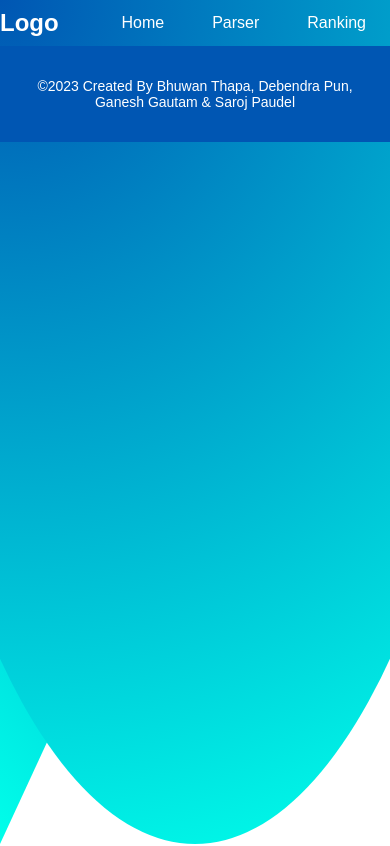
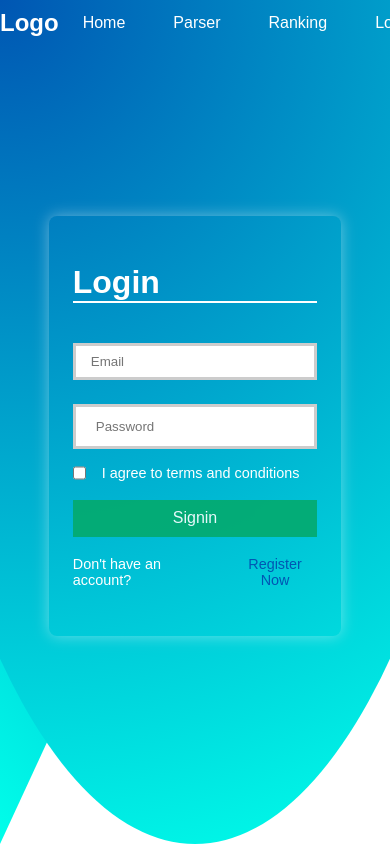
Before and after one commit to B1Th/Resume-Parser-Analyzer, a React (Create React App) app: page /login in a window 390 px wide. Shown: the top 846 px of the page. Built offline with nearby package versions, Linux system fonts and the light colour scheme; the HTML template or start-up script is replaced by a standard one.

Commit message:
added login and registration ui

```diff
--- a/src/App.js
+++ b/src/App.js
@@ -4,6 +4,8 @@ import Home from "./Home";
 import Navbar from "./Navbar";
 import Parser from "./Parser";
 import Ranking from "./Ranking";
+import Login from "./Login";
+import Register from "./Register";
 import Footer from "./Footer";
 
 const App = () => {
@@ -15,6 +17,8 @@ const App = () => {
           <Route path="/" element={<Home />} />
           <Route path="/parser" element={<Parser />} />
           <Route path="/ranking" element={<Ranking />} />
+          <Route path="/login" element={<Login />} />
+          <Route path="/register" element={<Register />} />
         </Routes>
         <Footer />
       </BrowserRouter>
--- /dev/null
+++ b/src/Login.jsx
@@ -0,0 +1,42 @@
+import React from "react";
+import { Link } from "react-router-dom";
+
+const Login = () => {
+  return (
+    <>
+      <div className="login">
+        <div className="login_container">
+          <h1>Login</h1>
+          <div className="login_form">
+            <div className="login_form_content">
+              <input
+                type="email"
+                name="email"
+                placeholder="Email"
+                autoComplete="off"
+                required
+              />
+              <input
+                type="password"
+                name="password"
+                placeholder="Password"
+                autoComplete="off"
+                required
+              />
+              <div className="check">
+                <input type="checkbox" name="checkbox" />
+                <p>I agree to terms and conditions</p>
+              </div>
+              <button type="submit">Signin</button>
+              <p>
+                Don't have an account? <Link to="/register">Register Now</Link>
+              </p>
+            </div>
+          </div>
+        </div>
+      </div>
+    </>
+  );
+};
+
+export default Login;
--- a/src/Navbar.jsx
+++ b/src/Navbar.jsx
@@ -17,6 +17,12 @@ const Navbar = () => {
           <li>
             <Link to="/ranking">Ranking</Link>
           </li>
+          <li>
+            <Link to="/login">Login</Link>
+          </li>
+          <li>
+            <Link to="/register">Register</Link>
+          </li>
         </ul>
       </nav>
     </>
--- /dev/null
+++ b/src/Register.jsx
@@ -0,0 +1,55 @@
+import React from "react";
+import { Link } from "react-router-dom";
+
+const Register = () => {
+  return (
+    <>
+      <div className="register">
+        <form>
+          <div class="register_form">
+            <h1>Register</h1>
+            <h4>Please fill in this form to create an account.</h4>
+            <hr />
+            <input
+              type="email"
+              placeholder="Enter Email"
+              name="email"
+              id="email"
+              autoComplete="off"
+              required
+            />
+
+            <input
+              type="password"
+              placeholder="Enter Password"
+              name="psw"
+              id="psw"
+              autoComplete="off"
+              required
+            />
+            <input
+              type="password"
+              placeholder="Repeat Password"
+              name="psw-repeat"
+              id="psw-repeat"
+              autoComplete="off"
+              required
+            />
+            <p>
+              By creating an account you agree to our
+              <a href="#">Terms & Privacy</a>
+            </p>
+            <button type="submit" class="registerbtn">
+              Register
+            </button>
+            <p>
+              Already have an account? <Link to="/login">Sign in</Link>
+            </p>
+          </div>
+        </form>
+      </div>
+    </>
+  );
+};
+
+export default Register;
--- a/src/index.css
+++ b/src/index.css
@@ -277,6 +277,189 @@ li a:hover {
   }
 }
 
+/* Login */
+
+.login {
+  height: 90vh;
+  display: flex;
+  justify-content: center;
+  margin-bottom: 7rem;
+  align-items: center;
+  color: #fff;
+}
+.login_container {
+  width: 30%;
+  padding: 3rem 1.5rem;
+  display: flex;
+  justify-content: center;
+  align-items: center;
+  flex-direction: column;
+  border-radius: 8px;
+  box-shadow: 0 0 15px rgba(255, 255, 255, 0.4);
+  gap: 2rem;
+}
+.login_container h1 {
+  border-bottom: 2px solid white;
+  width: 100%;
+}
+.login_form {
+  width: 100%;
+}
+.login_form_content {
+  display: flex;
+  justify-content: center;
+  align-items: flex-start;
+  flex-direction: column;
+  gap: 0.5rem;
+}
+.login_form_content input[type="email"],
+input[type="password"] {
+  width: 100%;
+  padding: 12px 20px;
+  margin: 8px 0;
+  border: 3px solid #ccc;
+  -webkit-transition: 0.5s;
+  transition: 0.5s;
+  outline: none;
+}
+.login_form_content input[type="email"]:focus,
+input[type="password"]:focus {
+  border: 3px solid #555;
+}
+.login_form_content .check {
+  display: flex;
+  gap: 1rem;
+}
+.login_form_content button {
+  width: 100%;
+  padding: 0.8rem;
+  background-color: #04aa6d;
+  opacity: 0.9;
+  transition: 0.5s;
+  color: #fff;
+  font-size: 1rem;
+  margin: 0.7rem 0;
+  border: none;
+}
+.login_form_content button:hover {
+  opacity: 1;
+  cursor: pointer;
+}
+.login_form_content p {
+  display: flex;
+  justify-content: center;
+  align-items: center;
+  width: 100%;
+  gap: 0.8rem;
+}
+.login_form_content a {
+  color: #0056b3;
+  font-weight: 520;
+}
+
+@media (max-width: 768px) {
+  .login_container {
+    width: 75%;
+  }
+  .login_form {
+    font-size: 0.9rem;
+  }
+  .login_form_content input[type="email"],
+  input[type="password"] {
+    padding: 8px 15px;
+  }
+  .login_form_content button {
+    padding: 0.6rem;
+  }
+  .login_form_content p {
+    font-size: 0.9rem;
+  }
+}
+
+/* Register */
+
+.register {
+  height: 100vh;
+  display: flex;
+  align-items: center;
+  justify-content: center;
+  color: #fff;
+}
+.register form {
+  display: flex;
+  justify-content: center;
+  align-items: center;
+}
+.register_form {
+  width: 80%;
+  padding: 3rem;
+  border-radius: 8px;
+  box-shadow: 0 0 15px rgba(255, 255, 255, 0.4);
+}
+.register_form h4 {
+  font-weight: 400;
+  margin-top: 0.5rem;
+}
+
+.register_form input[type="email"],
+input[type="password"] {
+  width: 100%;
+  padding: 12px 20px;
+  margin: 8px 0;
+  border: 3px solid #ccc;
+  -webkit-transition: 0.5s;
+  transition: 0.5s;
+  outline: none;
+}
+.register_form input[type="email"]:focus,
+input[type="password"]:focus {
+  border: 3px solid #555;
+}
+
+hr {
+  border: 1px solid #f1f1f1;
+  margin-bottom: 25px;
+}
+.register_form p {
+  display: flex;
+  align-items: center;
+  justify-content: center;
+  margin: 0.7rem 0;
+  gap: 0.8rem;
+}
+
+.registerbtn {
+  background-color: #04aa6d;
+  color: white;
+  padding: 16px 20px;
+  margin: 0.7rem 0;
+  border: none;
+  cursor: pointer;
+  width: 100%;
+  opacity: 0.9;
+}
+
+.registerbtn:hover {
+  opacity: 1;
+}
+
+.register_form a {
+  color: #0056b3;
+}
+
+.signin {
+  background-color: #f1f1f1;
+  text-align: center;
+}
+@media (max-width: 768px) {
+  .register_form h4 {
+    font-size: 0.9rem;
+  }
+  .register_form p {
+    font-size: 0.9rem;
+  }
+}
+
 /* Background Shapes */
 body::before,
 body::after {
```
